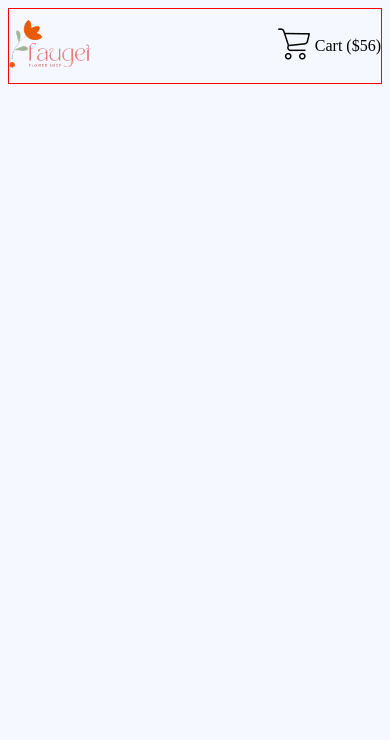
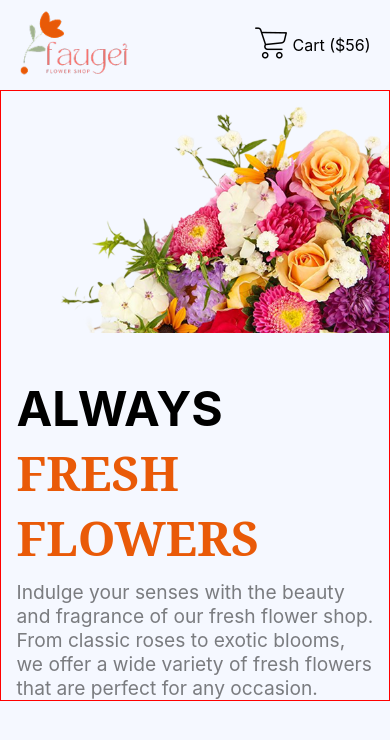
Before and after one commit to SR-JISAN/Assingment-02, a plain HTML site: page index.html in a window 390 px wide. Drawn offline with Linux system fonts and the light colour scheme.

Commit message:
banner-done

```diff
--- a/index.html
+++ b/index.html
@@ -37,7 +37,21 @@
          </nav>
     </header>
     <main>
-
+            <!-- -----------------------banner------------- -->
+             <section>
+                <div class="banner-container set-width">
+                        <div class="banner-content">
+                            <h1 class="banner-content-header font-family">
+                                <span id="header-spacial">ALWAYS </span>
+                                FRESH <br> FLOWERS
+                            </h1>
+                            <p>Indulge your senses with the beauty and fragrance of our fresh flower shop. From classic roses to exotic blooms, we offer a wide variety of fresh flowers that are perfect for any occasion. </p>
+                        </div>
+                        <div class="banner-img">
+                            <img src="./image/hero-flower.png" alt="">
+                        </div>
+                </div>
+             </section>
     </main>
     <footer>
 
--- a/styles/styles.css
+++ b/styles/styles.css
@@ -1,6 +1,8 @@
 *{
     box-sizing: border-box;
     background: rgb(245, 248, 255);
+    font-family: "Inter", sans-serif;
+    margin: 0;
 }
 /* ------------repeat-style------------ */
 .font-family{
@@ -9,13 +11,11 @@
 .set-width{
     margin: 0 auto;
     max-width: 1140px;
-
 }
 
 
 /* ----------------------nav-bar */
 .nav-bar{
-    border: 1px solid red;
     display: flex;
     justify-content: space-between;
     align-items: center;
@@ -64,6 +64,37 @@
     text-decoration: none;
 }
 
+/* -----------------------banner-------------- */
+.banner-container{
+    display: flex;
+    align-items: end;
+    border: 1px solid red;
+}
+.banner-content{
+    width: 50%;
+}
+.banner-content-header{
+    font-size: 3rem;
+    font-weight: 700;
+    color: rgb(233, 90, 8);
+    margin: 10px 0;
+}
+#header-spacial{
+    color: rgb(0, 0, 0);
+}
+.banner-content>p{
+    color: rgba(0, 0, 0, 0.5);
+    width: 76%;
+    font-size: 1.2rem;
+    font-weight: 400;
+}
+.banner-img{
+   width: 50%;
+}
+.banner-img img{
+    width: 100%;
+}
+
 
 /* -------------------Responsive-site-------- */
 
@@ -71,14 +102,33 @@
 /* for-mobile-device---------------- */
 @media screen and (max-width:576px){
     /* -------------navbar----------------- */
-    /* .nav-img img{
-    width: auto;
-    } */
+    .nav-bar{
+        width: 90%;
+        margin: auto;
+    }
+    .nav-img img{
+    width: 80%;
+    }
     .nav-section{
         display: none;
     }
     #cart>a>img{
     width: auto;
+   }
+
+/* ---------------banner--------------- */
+   .banner-container{
+    flex-direction: column-reverse;
+    }
+    .banner-img{
+        width: 100%;
+        margin-bottom: 28px;
+    }
+    .banner-content{
+        width: 92%;
+        margin: auto;
+    }
+    .banner-content>p{
+        width: 100%;
+    }
 }
-
-}
```
